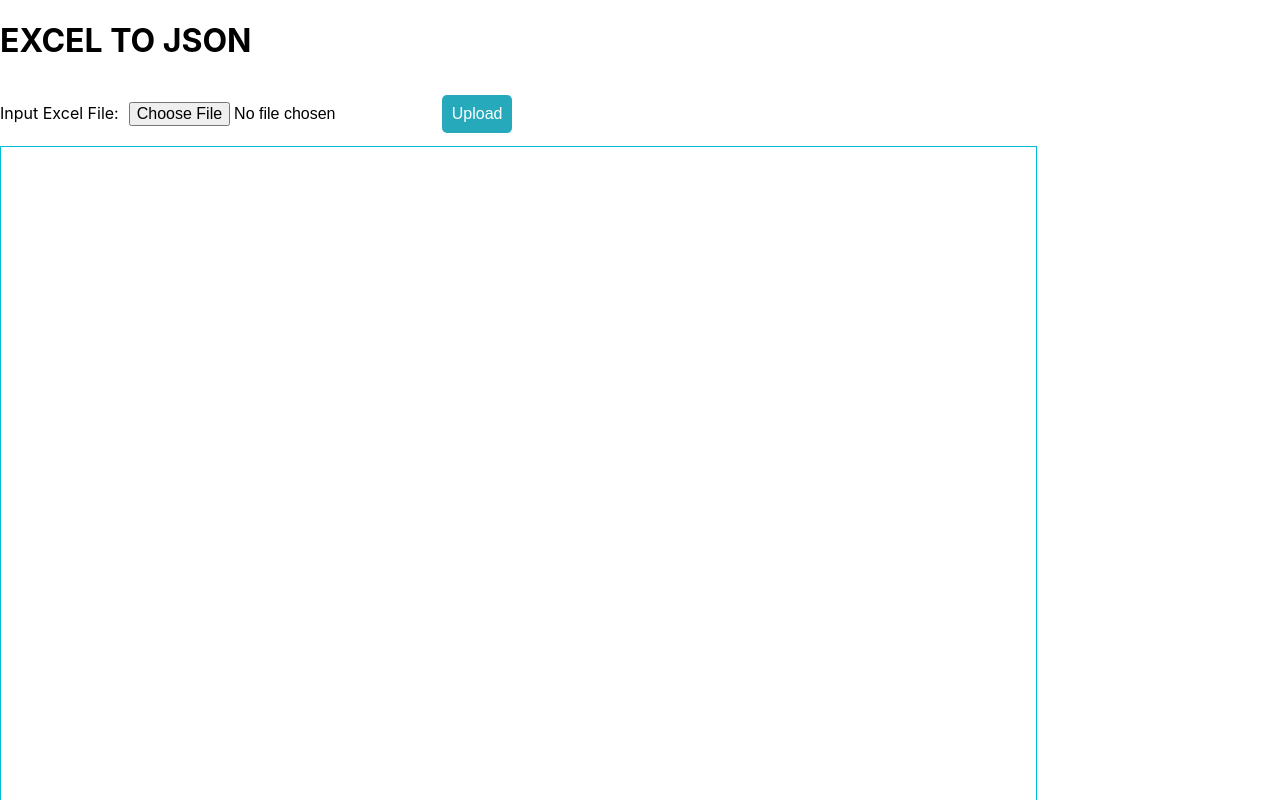
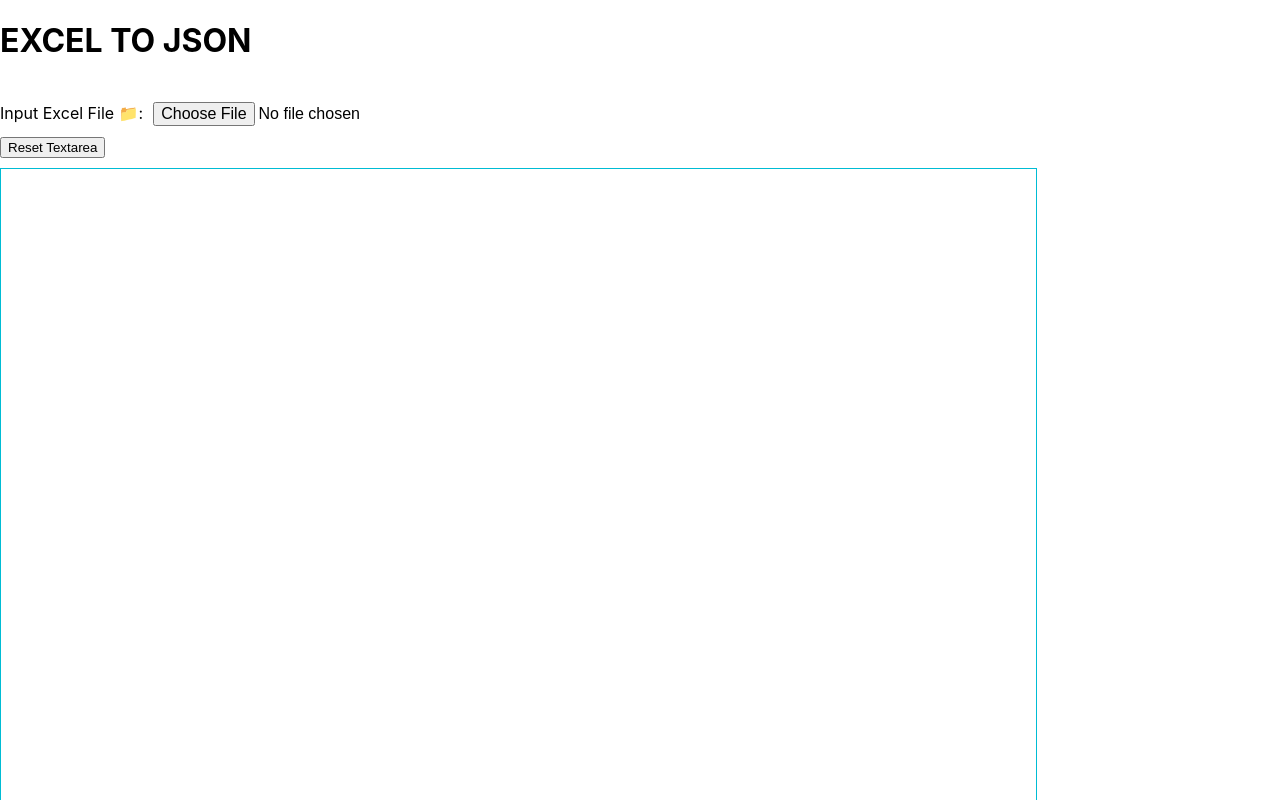
Before and after one commit to madiajijah11/exceltodynamodbjson, a Next.js app: page / in a window 1280 px wide. Shown: the top 800 px of the page. Built offline with nearby package versions, Linux system fonts and the light colour scheme.

Commit message:
success format to dynamodbjson

```diff
--- a/pages/index.js
+++ b/pages/index.js
@@ -16,12 +16,8 @@ export default function Home() {
 			alert("Please select a file");
 			return;
 		}
-		console.log(fileInput);
-
 		const fileName = fileInput.current.files[0].name;
-		console.log(fileName);
 		const fileExtension = fileName.split(".")[1];
-		console.log(fileExtension);
 		if (fileExtension !== "xlsx" && fileExtension !== "xls") {
 			alert("Please select a xlsx file");
 		} else {
@@ -36,15 +32,14 @@ export default function Home() {
 		reader.onload = (req) => {
 			const data = req.target.result;
 			const workbook = XLSX.read(data, { type: "binary" });
-			const result = {};
-			workbook.SheetNames.forEach((sheetName) => {
-				const readsheet = XLSX.utils.sheet_to_json(workbook.Sheets[sheetName]);
-				if (readsheet.length > 0) {
-					result[sheetName] = readsheet;
-				}
+			const worksheet = workbook.Sheets[workbook.SheetNames[0]];
+			const jsonObject = XLSX.utils.sheet_to_json(worksheet);
+			setNormalJson(JSON.stringify(jsonObject, null, 2));
+
+			//convert normal json to dynamodb json
+			dynamifyObject(jsonObject, function (dynamoJson) {
+				setdynamodbJson(dynamoJson);
 			});
-			setNormalJson(JSON.stringify(result, null, 4));
-			setdynamodbJson = dynamifyObject(result);
 		};
 	};
 
@@ -61,7 +56,7 @@ export default function Home() {
 					<h1>EXCEL TO JSON</h1>
 					<form>
 						<label className={styles.label} htmlFor="input-excel-file">
-							Input Excel File:
+							Input Excel File 📁:
 						</label>
 						<input
 							type="file"
@@ -70,10 +65,10 @@ export default function Home() {
 							ref={fileInput}
 							onChange={handleSubmit}
 						/>
-						<button className={styles.btn} type="submit">
-							Upload
-						</button>
 					</form>
+					<button onClick={() => [setNormalJson(""), setdynamodbJson("")]}>
+						Reset Textarea
+					</button>
 					<div>
 						<textarea
 							className={styles.convert}
```
